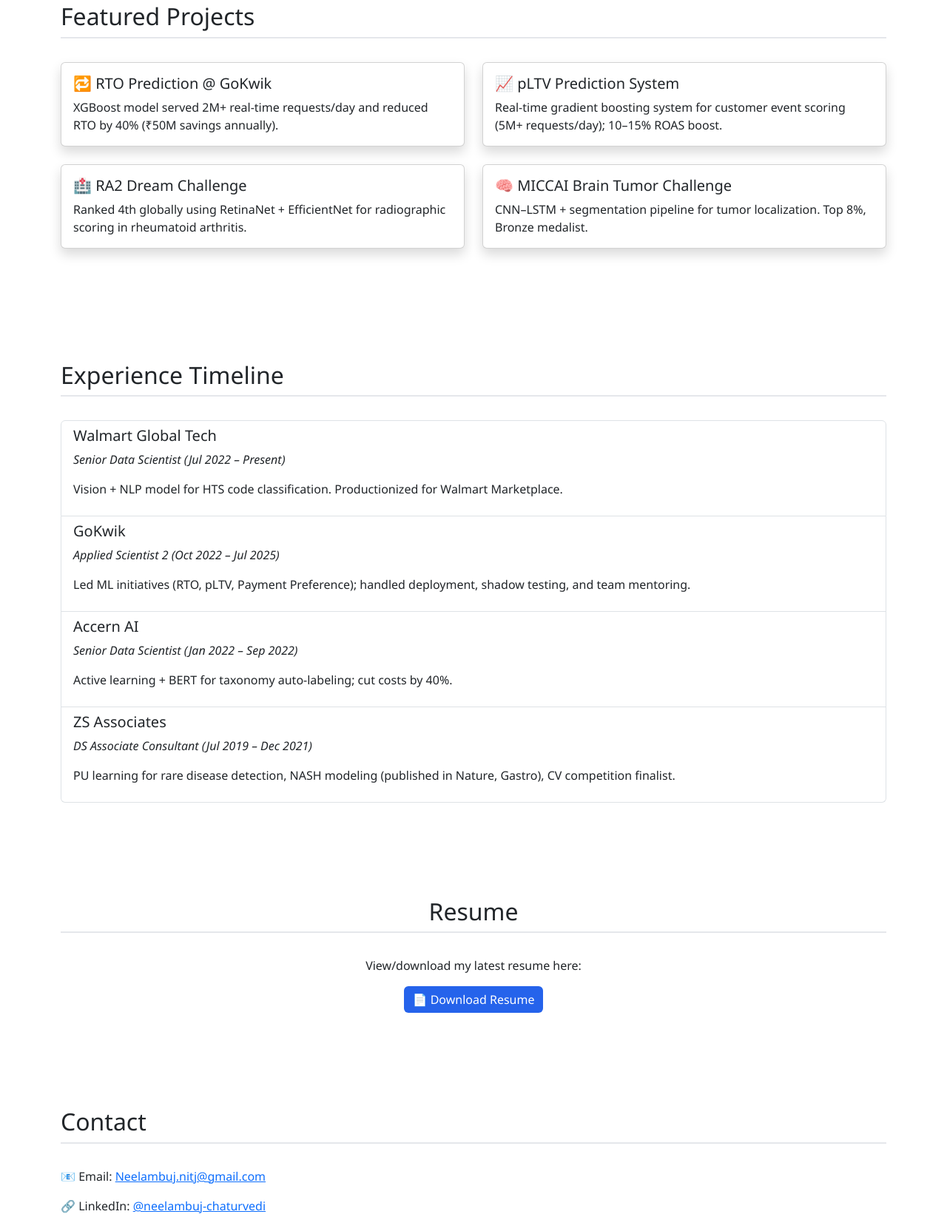
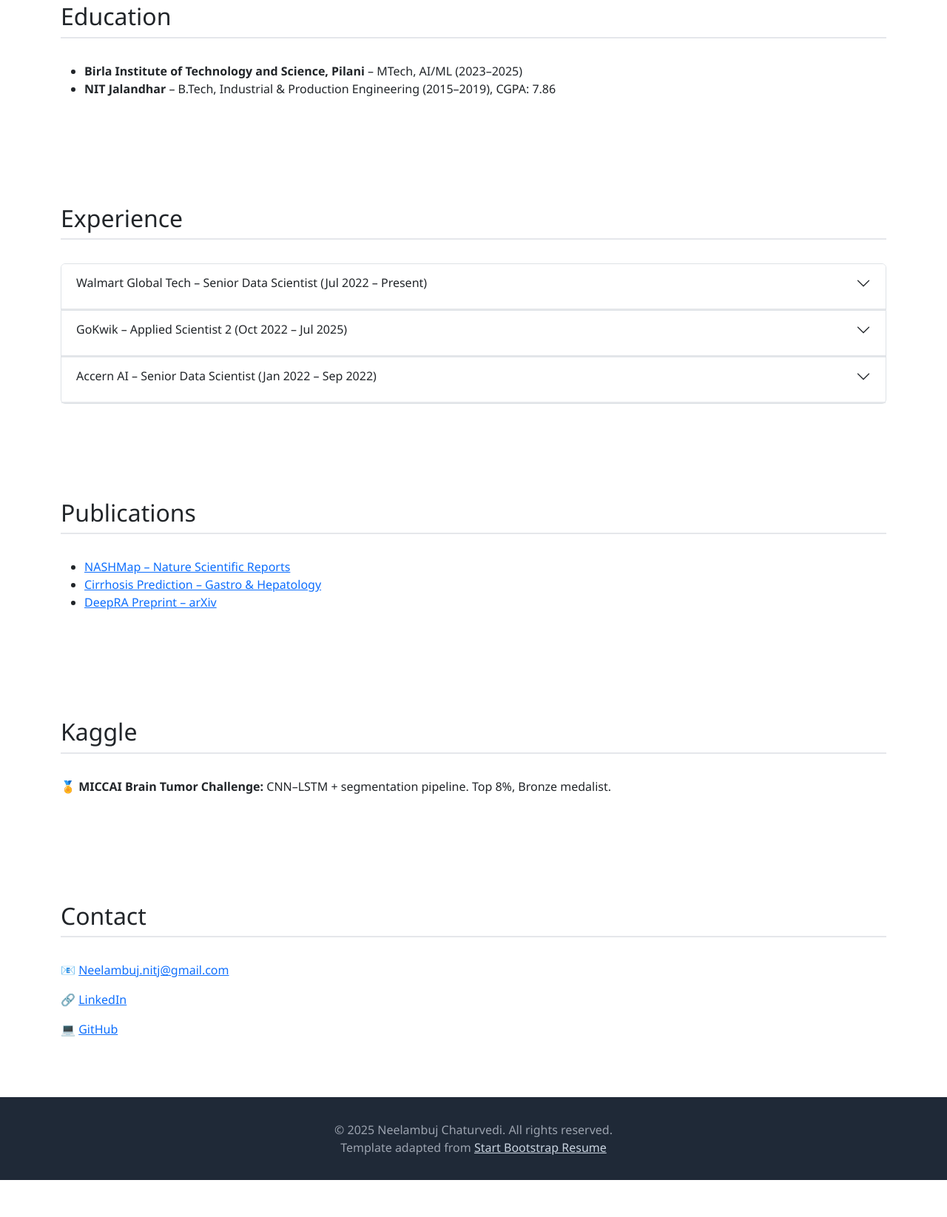
Before and after one commit to NC717/neelambuj.github.io, a plain HTML site: page index.html in a window 1280 px wide. Shown: the part 642-2287 px from the top of the page at 74% size. After the commit the page ends 2237 px from the top, so only its background shows below. Drawn offline with nearby package versions, Linux system fonts and the light colour scheme.

Commit message:
made some changes in structure

```diff
--- a/index.html
+++ b/index.html
@@ -61,6 +61,9 @@
       color: #2563eb;
       font-size: 1.2rem;
     }
+    .accordion-button:focus {
+      box-shadow: none;
+    }
   </style>
 </head>
 <body>
@@ -72,10 +75,11 @@
       </button>
       <div class="collapse navbar-collapse" id="navbarNav">
         <ul class="navbar-nav ms-auto">
-          <li class="nav-item"><a class="nav-link" href="#about">About</a></li>
-          <li class="nav-item"><a class="nav-link" href="#projects">Projects</a></li>
+          <li class="nav-item"><a class="nav-link" href="#about">Intro</a></li>
+          <li class="nav-item"><a class="nav-link" href="#education">Education</a></li>
           <li class="nav-item"><a class="nav-link" href="#experience">Experience</a></li>
-          <li class="nav-item"><a class="nav-link" href="#resume">Resume</a></li>
+          <li class="nav-item"><a class="nav-link" href="#publications">Publications</a></li>
+          <li class="nav-item"><a class="nav-link" href="#kaggle">Kaggle</a></li>
           <li class="nav-item"><a class="nav-link" href="#contact">Contact</a></li>
         </ul>
       </div>
@@ -93,87 +97,83 @@
   </header>
 
   <section id="about" class="container" data-aos="fade-up">
-    <h2>About Me</h2>
+    <h2>Introduction</h2>
     <p>I specialize in delivering scalable machine learning systems and have led multiple production-ready model deployments across predictive modeling, NLP, and computer vision. My strengths lie in MLOps pipelines, stakeholder collaboration, and mentoring teams toward business-aligned outcomes.</p>
   </section>
 
-  <section id="projects" class="container" data-aos="fade-up">
-    <h2>Featured Projects</h2>
-    <div class="row">
-      <div class="col-md-6">
-        <div class="card shadow">
-          <div class="card-body">
-            <h5 class="card-title">🔁 RTO Prediction @ GoKwik</h5>
-            <p class="card-text">XGBoost model served 2M+ real-time requests/day and reduced RTO by 40% (₹50M savings annually).</p>
+  <section id="education" class="container" data-aos="fade-up">
+    <h2>Education</h2>
+    <ul>
+      <li><strong>Birla Institute of Technology and Science, Pilani</strong> – MTech, AI/ML (2023–2025)</li>
+      <li><strong>NIT Jalandhar</strong> – B.Tech, Industrial & Production Engineering (2015–2019), CGPA: 7.86</li>
+    </ul>
+  </section>
+
+  <section id="experience" class="container" data-aos="fade-up">
+    <h2>Experience</h2>
+    <div class="accordion" id="experienceAccordion">
+      <!-- Repeat structure for each company -->
+      <div class="accordion-item">
+        <h2 class="accordion-header" id="headingWalmart">
+          <button class="accordion-button collapsed" type="button" data-bs-toggle="collapse" data-bs-target="#collapseWalmart">
+            Walmart Global Tech – Senior Data Scientist (Jul 2022 – Present)
+          </button>
+        </h2>
+        <div id="collapseWalmart" class="accordion-collapse collapse" data-bs-parent="#experienceAccordion">\          <div class="accordion-body">
+            <div class="card">
+              <div class="card-body">Vision + NLP model for HTS code classification. Deployed to Walmart Marketplace.</div>
+            </div>
           </div>
         </div>
       </div>
-      <div class="col-md-6">
-        <div class="card shadow">
-          <div class="card-body">
-            <h5 class="card-title">📈 pLTV Prediction System</h5>
-            <p class="card-text">Real-time gradient boosting system for customer event scoring (5M+ requests/day); 10–15% ROAS boost.</p>
+      <div class="accordion-item">
+        <h2 class="accordion-header" id="headingGokwik">
+          <button class="accordion-button collapsed" type="button" data-bs-toggle="collapse" data-bs-target="#collapseGokwik">
+            GoKwik – Applied Scientist 2 (Oct 2022 – Jul 2025)
+          </button>
+        </h2>
+        <div id="collapseGokwik" class="accordion-collapse collapse" data-bs-parent="#experienceAccordion">
+          <div class="accordion-body">
+            <div class="card mb-2"><div class="card-body">🔁 RTO Prediction – XGBoost model (2M+ daily reqs); 40% reduction in RTO</div></div>
+            <div class="card mb-2"><div class="card-body">📈 pLTV Prediction – Real-time scoring with 10–15% ROAS boost</div></div>
+            <div class="card mb-2"><div class="card-body">💳 Payment Preference Prediction – Rule-based logic for boosting D2C CR</div></div>
           </div>
         </div>
       </div>
-      <div class="col-md-6">
-        <div class="card shadow">
-          <div class="card-body">
-            <h5 class="card-title">🏥 RA2 Dream Challenge</h5>
-            <p class="card-text">Ranked 4th globally using RetinaNet + EfficientNet for radiographic scoring in rheumatoid arthritis.</p>
-          </div>
-        </div>
-      </div>
-      <div class="col-md-6">
-        <div class="card shadow">
-          <div class="card-body">
-            <h5 class="card-title">🧠 MICCAI Brain Tumor Challenge</h5>
-            <p class="card-text">CNN–LSTM + segmentation pipeline for tumor localization. Top 8%, Bronze medalist.</p>
+      <div class="accordion-item">
+        <h2 class="accordion-header" id="headingAccern">
+          <button class="accordion-button collapsed" type="button" data-bs-toggle="collapse" data-bs-target="#collapseAccern">
+            Accern AI – Senior Data Scientist (Jan 2022 – Sep 2022)
+          </button>
+        </h2>
+        <div id="collapseAccern" class="accordion-collapse collapse" data-bs-parent="#experienceAccordion">
+          <div class="accordion-body">
+            <div class="card"><div class="card-body">Active learning + BERT for taxonomy auto-labeling; cut costs by 40%</div></div>
           </div>
         </div>
       </div>
     </div>
   </section>
 
-  <section id="experience" class="container" data-aos="fade-up">
-    <h2>Experience Timeline</h2>
-    <div class="timeline">
-      <div class="list-group">
-        <div class="list-group-item">
-          <h5>Walmart Global Tech</h5>
-          <p><em>Senior Data Scientist (Jul 2022 – Present)</em></p>
-          <p>Vision + NLP model for HTS code classification. Productionized for Walmart Marketplace.</p>
-        </div>
-        <div class="list-group-item">
-          <h5>GoKwik</h5>
-          <p><em>Applied Scientist 2 (Oct 2022 – Jul 2025)</em></p>
-          <p>Led ML initiatives (RTO, pLTV, Payment Preference); handled deployment, shadow testing, and team mentoring.</p>
-        </div>
-        <div class="list-group-item">
-          <h5>Accern AI</h5>
-          <p><em>Senior Data Scientist (Jan 2022 – Sep 2022)</em></p>
-          <p>Active learning + BERT for taxonomy auto-labeling; cut costs by 40%.</p>
-        </div>
-        <div class="list-group-item">
-          <h5>ZS Associates</h5>
-          <p><em>DS Associate Consultant (Jul 2019 – Dec 2021)</em></p>
-          <p>PU learning for rare disease detection, NASH modeling (published in Nature, Gastro), CV competition finalist.</p>
-        </div>
-      </div>
-    </div>
+  <section id="publications" class="container" data-aos="fade-up">
+    <h2>Publications</h2>
+    <ul>
+      <li><a href="https://www.nature.com/articles/s41598-023-32551-2" target="_blank">NASHMap – Nature Scientific Reports</a></li>
+      <li><a href="https://www.sciencedirect.com/science/article/pii/S2772572323001462" target="_blank">Cirrhosis Prediction – Gastro & Hepatology</a></li>
+      <li><a href="https://arxiv.org/abs/2301.12345" target="_blank">DeepRA Preprint – arXiv</a></li>
+    </ul>
   </section>
 
-  <section id="resume" class="container text-center" data-aos="fade-up">
-    <h2>Resume</h2>
-    <p>View/download my latest resume here:</p>
-    <a href="Neelambuj_Resume_19July25.pdf" class="btn btn-primary" target="_blank">📄 Download Resume</a>
+  <section id="kaggle" class="container" data-aos="fade-up">
+    <h2>Kaggle</h2>
+    <p>🏅 <strong>MICCAI Brain Tumor Challenge:</strong> CNN–LSTM + segmentation pipeline. Top 8%, Bronze medalist.</p>
   </section>
 
   <section id="contact" class="container" data-aos="fade-up">
     <h2>Contact</h2>
-    <p>📧 Email: <a href="mailto:Neelambuj.nitj@gmail.com">Neelambuj.nitj@gmail.com</a></p>
-    <p>🔗 LinkedIn: <a href="https://www.linkedin.com/in/neelambuj-chaturvedi-981425103/" target="_blank">@neelambuj-chaturvedi</a></p>
-    <p>💻 GitHub: <a href="https://github.com/NC717" target="_blank">@NC717</a></p>
+    <p>📧 <a href="mailto:Neelambuj.nitj@gmail.com">Neelambuj.nitj@gmail.com</a></p>
+    <p>🔗 <a href="https://www.linkedin.com/in/neelambuj-chaturvedi-981425103/" target="_blank">LinkedIn</a></p>
+    <p>💻 <a href="https://github.com/NC717" target="_blank">GitHub</a></p>
   </section>
 
   <footer>
```
